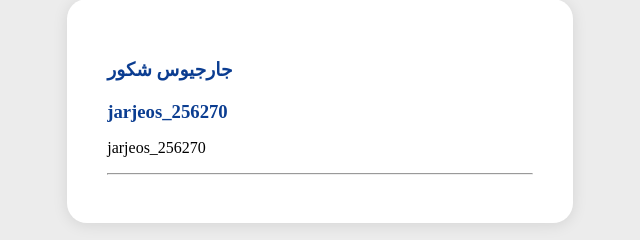
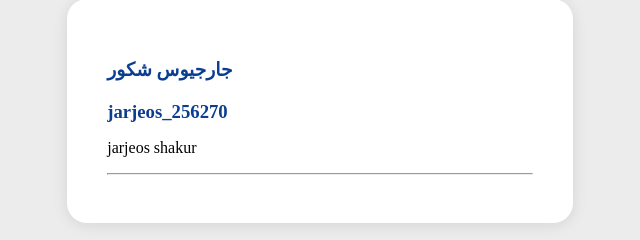
Before and after one commit to Wesam-Harb/WebHW, a plain HTML site: page index.html in a window 1280 px wide. Shown: the part 456-696 px from the top of the page, 320-960 px from the left. Drawn offline with Linux system fonts and the light colour scheme.

Commit message:
Modify card content in index.html
Updated the content of the card section with a new name.

```diff
--- a/index.html
+++ b/index.html
@@ -32,7 +32,7 @@
       <div class="card">
         <h3>جارجيوس شكور</h3>
         <h3>jarjeos_256270</h3>
-        <p>jarjeos_256270</p>
+        <p>jarjeos shakur</p>
         <hr />
       </div>
     </div>
```
